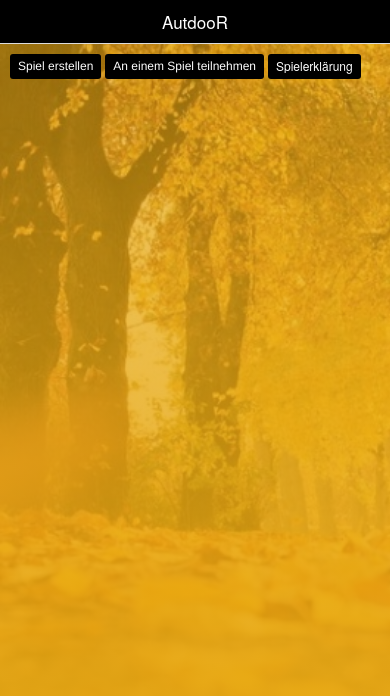
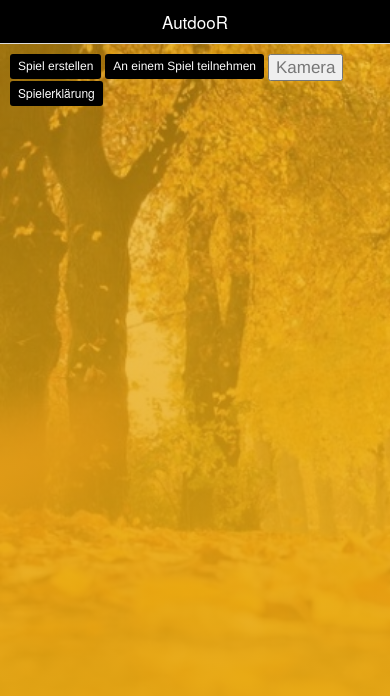
Before and after one commit to RamonBaertschi/AugmentedReality, a plain HTML site: page www/index.html in a window 390 px wide. Drawn offline with Linux system fonts and the light colour scheme; some packages are replaced by stand-ins of ours.

Commit message:
Add files via upload
mit kamera button

```diff
--- a/www/index.html
+++ b/www/index.html
@@ -38,6 +38,8 @@
         <button class="btn">An einem Spiel teilnehmen</button>
       </a>
 
+      <button id="kamera">Kamera</button>
+
       <a href="#myModalexample" class="btn">Spielerklärung</a>
       <div id="myModalexample" class="modal">
         <header class="bar bar-nav">
```
